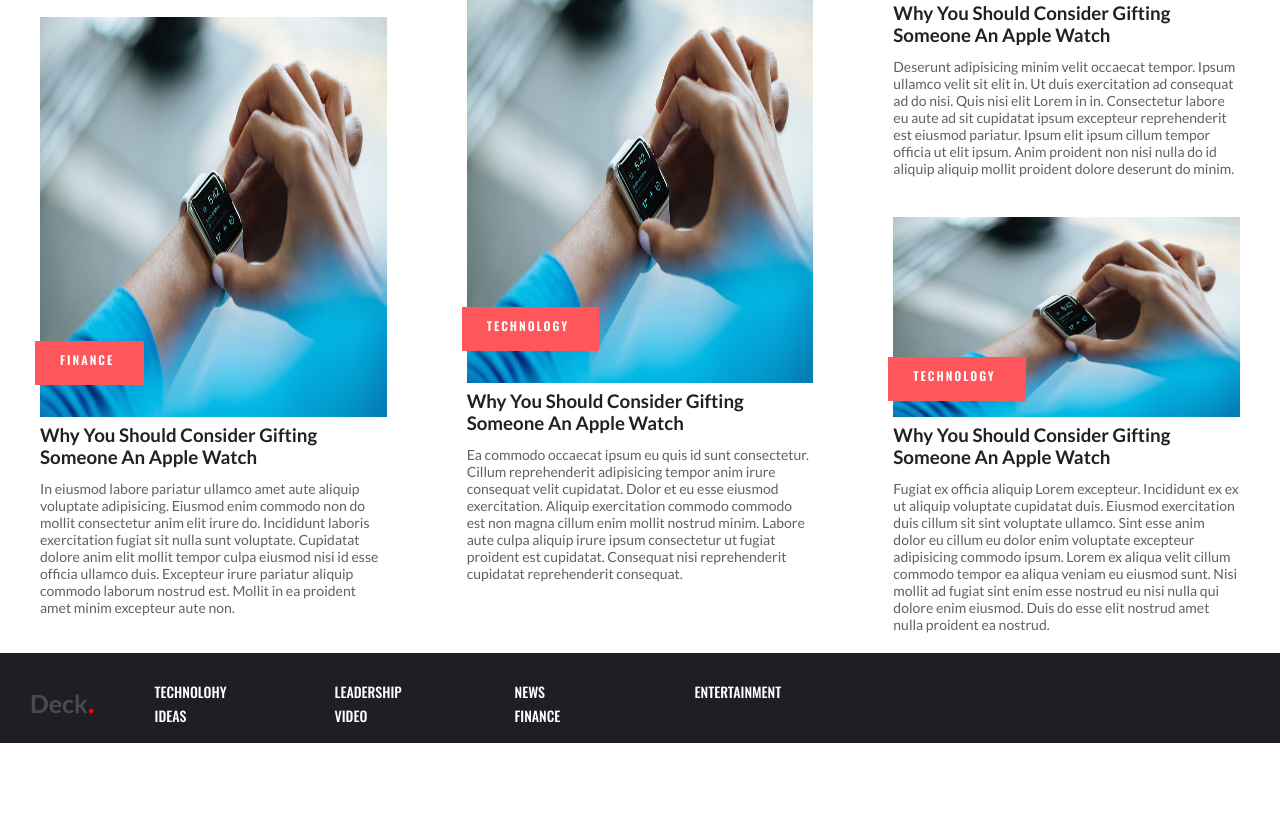
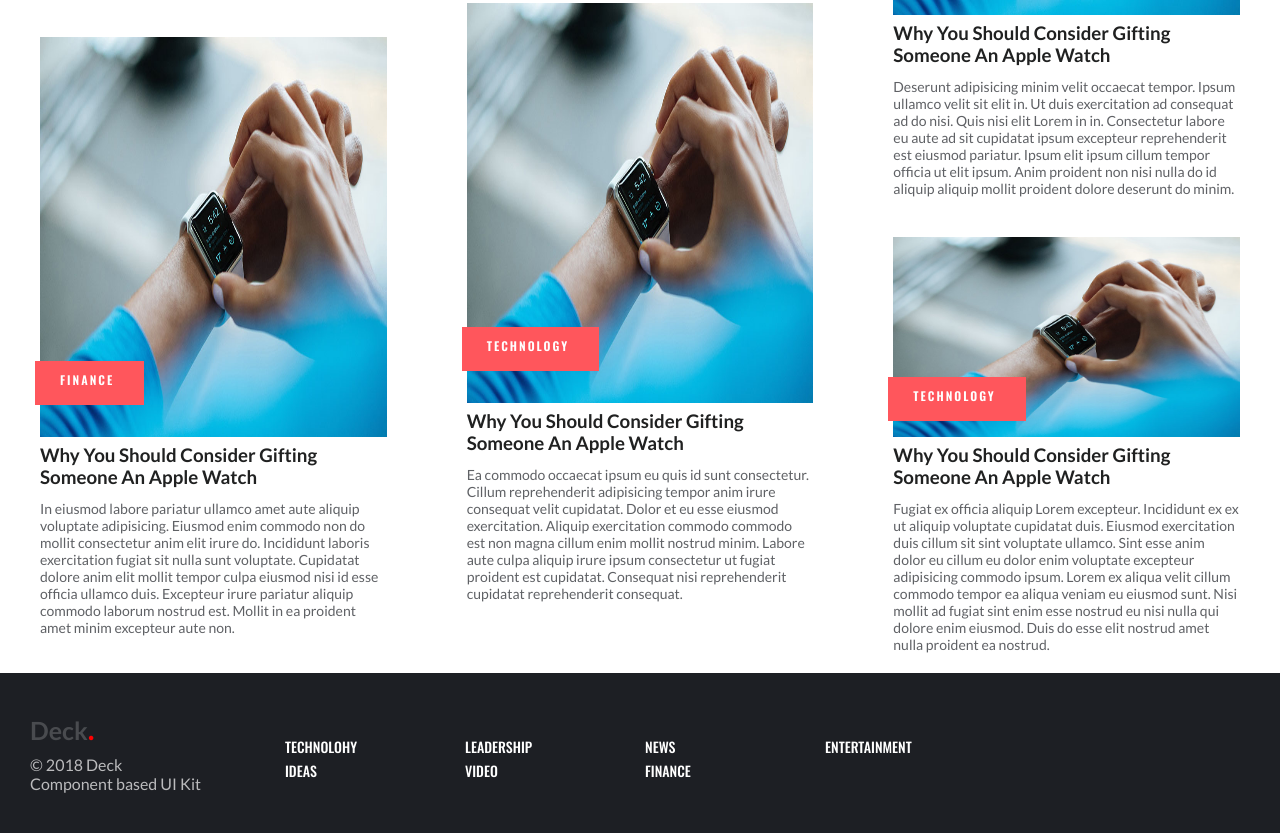
Before and after one commit to yunusemrejs/flexbox-news, a plain HTML site: page index.html in a window 1280 px wide. Shown: the part 1140-1973 px from the top of the page. Before the commit the page ends 1883 px from the top, so only its background shows below. Drawn offline with nearby package versions, Linux system fonts and the light colour scheme.

Commit message:
add copyright text

```diff
--- a/index.html
+++ b/index.html
@@ -204,10 +204,18 @@
 		</main>
 		<footer>
 			<nav>
-				<div class="footer-logo">
-					<a class="logo notextdec" href=""
-						>Deck<span class="logo-dot">.</span></a
-					>
+				<div class="logo-copyright">
+					<div class="footer-logo">
+						<a class="logo notextdec" href=""
+							>Deck<span class="logo-dot">.</span></a
+						>
+					</div>
+					<div class="copyright">
+						<p>
+							© 2018 Deck <br />
+							Component based UI Kit
+						</p>
+					</div>
 				</div>
 				<ul class="nomarkerlist">
 					<li>
--- a/static/css/style.scss
+++ b/static/css/style.scss
@@ -86,7 +86,7 @@ $card-margin: 20px;
 }
 @media (min-width: 1024px) {
 	nav {
-		max-height: 90px;
+		max-height: 160px;
 	}
 	.mid-card {
 		.card-image {
@@ -105,6 +105,9 @@ $card-margin: 20px;
 		.column {
 			flex-basis: 33.3333% !important;
 		}
+	}
+	footer {
+		min-height: 160px;
 	}
 }
 * {
@@ -200,9 +203,14 @@ footer {
 	width: 100%;
 	nav {
 		display: flex;
+		.logo-copyright {
+			display: flex;
+			flex-direction: column;
+			justify-content: flex-start;
 			.footer-logo {
-			padding: 30px 0 30px 30px;
+				padding: 30px 0 0 30px;
 				.logo {
+					line-height: 50px;
 					color: rgb(73, 75, 79);
 					font-family: $logo-font;
 					font-weight: 600;
@@ -213,8 +221,15 @@ footer {
 					}
 				}
 			}
+			.copyright {
+				font-family: "Lato", sans-serif;
+				font-weight: 400;
+				color: rgb(187, 187, 189);
+				margin-left: 30px;
+			}
+		}
 		ul {
-			padding: 10px 0px 0px 0px;
+			padding: 10px 0px 0px 24px;
 			margin: auto;
 			display: flex;
 			justify-content: flex-start;
```
Also changed, not shown: static/css/style.css, 1 other file. Lines whose indentation alone changed are shown as unchanged.
